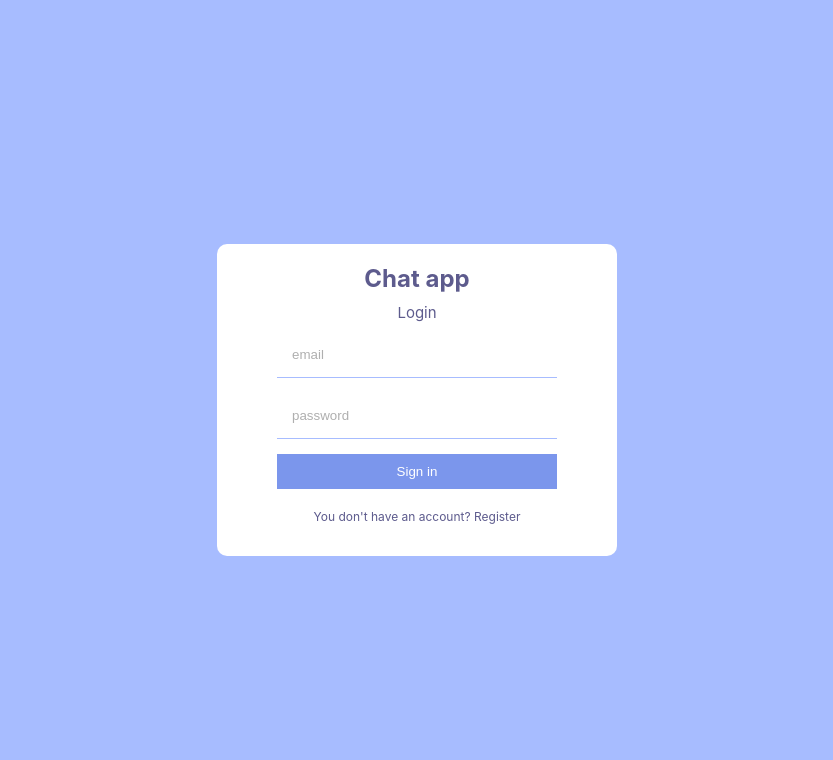
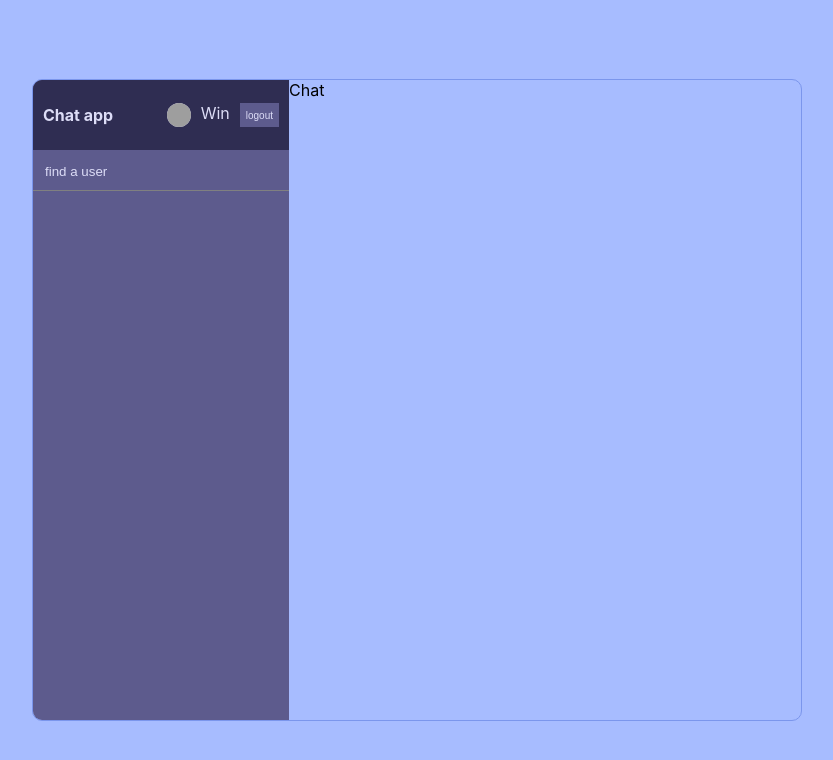
Before and after one commit to mrwin95/chap-app-react, a React (Create React App) app: page / in a window 1280 px wide. Shown: the top 760 px of the page, without its empty margins (223-1056 px from the left). Built offline with nearby package versions, Linux system fonts and the light colour scheme; grey boxes are pictures that could not be loaded.

Commit message:
added compopents, nav, search, sidebar, chat, message

```diff
--- a/src/App.tsx
+++ b/src/App.tsx
@@ -3,11 +3,11 @@ import './App.css';
 import './style.scss'
 import Register from './pages/Register';
 import Login from './pages/Login';
+import Home from './pages/Home';
 
 function App() {
   return (
-    // <Register />
-    <Login />
+    <Home />
   );
 }
 
--- /dev/null
+++ b/src/components/Chat.tsx
@@ -0,0 +1,7 @@
+import React from 'react'
+
+export default function Chat() {
+  return (
+    <div className='chat'>Chat</div>
+  )
+}
--- /dev/null
+++ b/src/components/Navbar.tsx
@@ -0,0 +1,14 @@
+import React from 'react'
+
+export default function Navbar() {
+  return (
+    <div className='navbar'>
+        <span className="logo">Chat app</span>
+        <div className="user">
+            <img src="https://images.pexels.com/photos/20466748/pexels-photo-20466748/free-photo-of-a-woman-in-a-red-dress-standing-on-a-street.jpeg?auto=compress&cs=tinysrgb&w=800&lazy=load" alt="" />
+            <span>Win</span>
+            <button>logout</button>
+        </div>
+    </div>
+  )
+}
--- /dev/null
+++ b/src/components/Search.tsx
@@ -0,0 +1,11 @@
+import React from 'react'
+
+export default function Search() {
+  return (
+    <div className='search'>
+        <div className="searchForm">
+            <input type='text' placeholder='find a user '/>
+        </div>
+    </div>
+  )
+}
--- /dev/null
+++ b/src/components/Sidebar.tsx
@@ -0,0 +1,12 @@
+import React from 'react'
+import Navbar from './Navbar'
+import Search from './Search'
+
+export default function Sidebar() {
+  return (
+    <div className='sidebar'>
+        <Navbar />
+        <Search />
+    </div>
+  )
+}
--- a/src/pages/Home.tsx
+++ b/src/pages/Home.tsx
@@ -1,7 +1,14 @@
 import React from 'react'
+import Sidebar from '../components/Sidebar'
+import Chat from '../components/Chat'
 
 export default function Home() {
   return (
-    <div>Home</div>
+    <div className='home'>
+        <div className='container'>
+            <Sidebar />
+            <Chat />
+        </div>
+    </div>
   )
 }
--- a/src/style.scss
+++ b/src/style.scss
@@ -66,3 +66,80 @@
 
     }
 }
+
+.home {
+
+    background-color: #a7bcff;
+    height: 100vh;
+    display: flex;
+    flex-direction: column;
+    align-items: center;
+    justify-content: center;
+    .container {
+        border: 1px solid #7b96ec;
+        border-radius: 10px;
+        display: flex;
+        width: 60%;
+        height: 80%;
+        overflow: hidden;;
+        .sidebar{
+            flex: 1;
+            background-color: #5d5b8d;
+
+            .navbar {
+                display: flex;
+                align-items: center;
+                background-color: #2f2d52;
+                height: 50px;
+                padding: 10px;
+                justify-content: space-between;
+                color: #ddddf7;
+
+                .logo {
+                    font-weight: bold;
+                }
+
+                .user {
+                    display: flex;
+                    gap: 10px;
+
+                    img {
+                        background-color: #ddddf7;
+                        width: 24px;
+                        height: 24px;
+                        border-radius: 50%;
+                        object-fit: cover;
+                    }
+
+                    button {
+                        background-color: #5d5b8d;
+                        color: #ddddf7;
+                        font-size: 10px;
+                        border: none;
+                        cursor: pointer;
+                    }
+                }
+            }
+
+            .search {
+                border-bottom: 1px solid gray;
+                .searchForm {
+                    padding: 10px;
+                    input {
+                        background-color: transparent;
+                        border: none;
+
+                        &::placeholder {
+                            color: #ddddf7;
+                        }
+                        color: white;
+                        outline: none;
+                    }
+                }
+            }
+        }
+        .chat {
+            flex: 2;
+        }
+    }
+}
```
Also changed, not shown: src/components/Chats.tsx (added, +7 -0 lines), src/components/Input.tsx (added, +7 -0 lines), src/components/Messages.tsx (added, +7 -0 lines).
